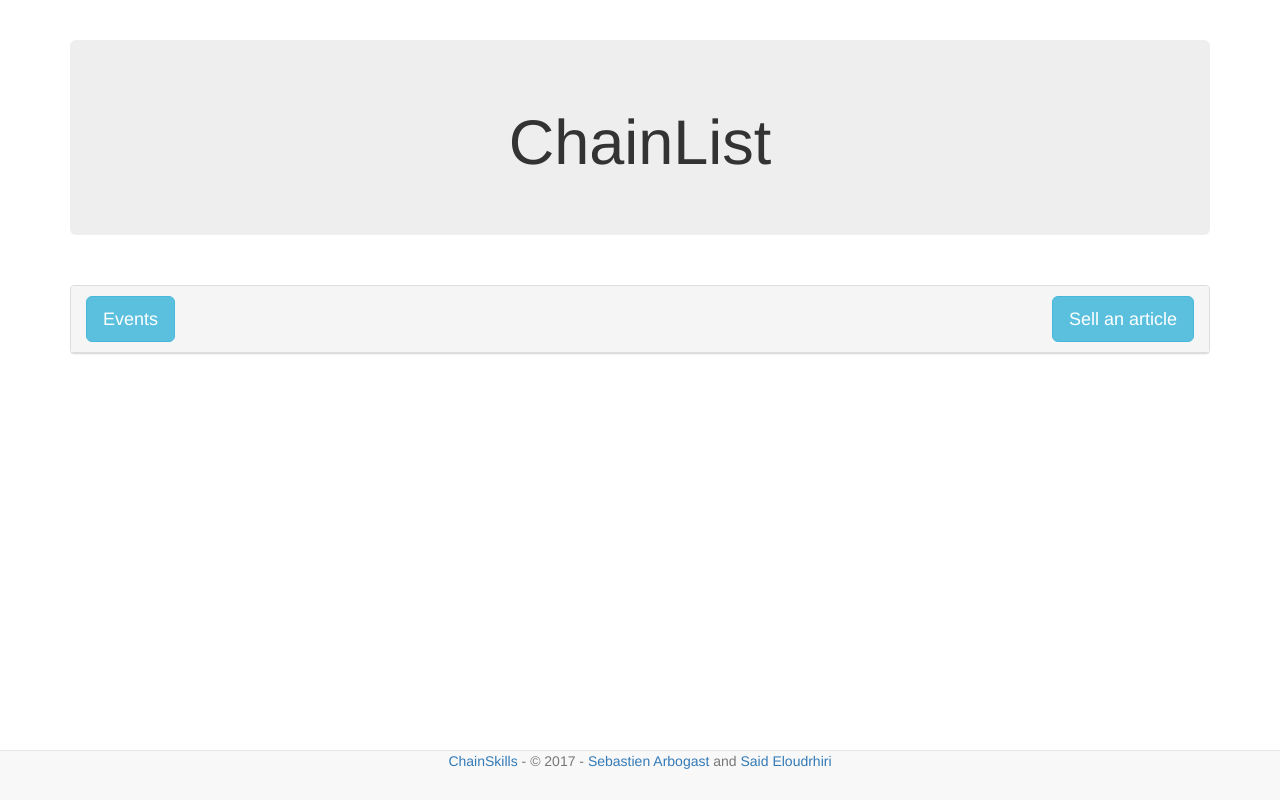
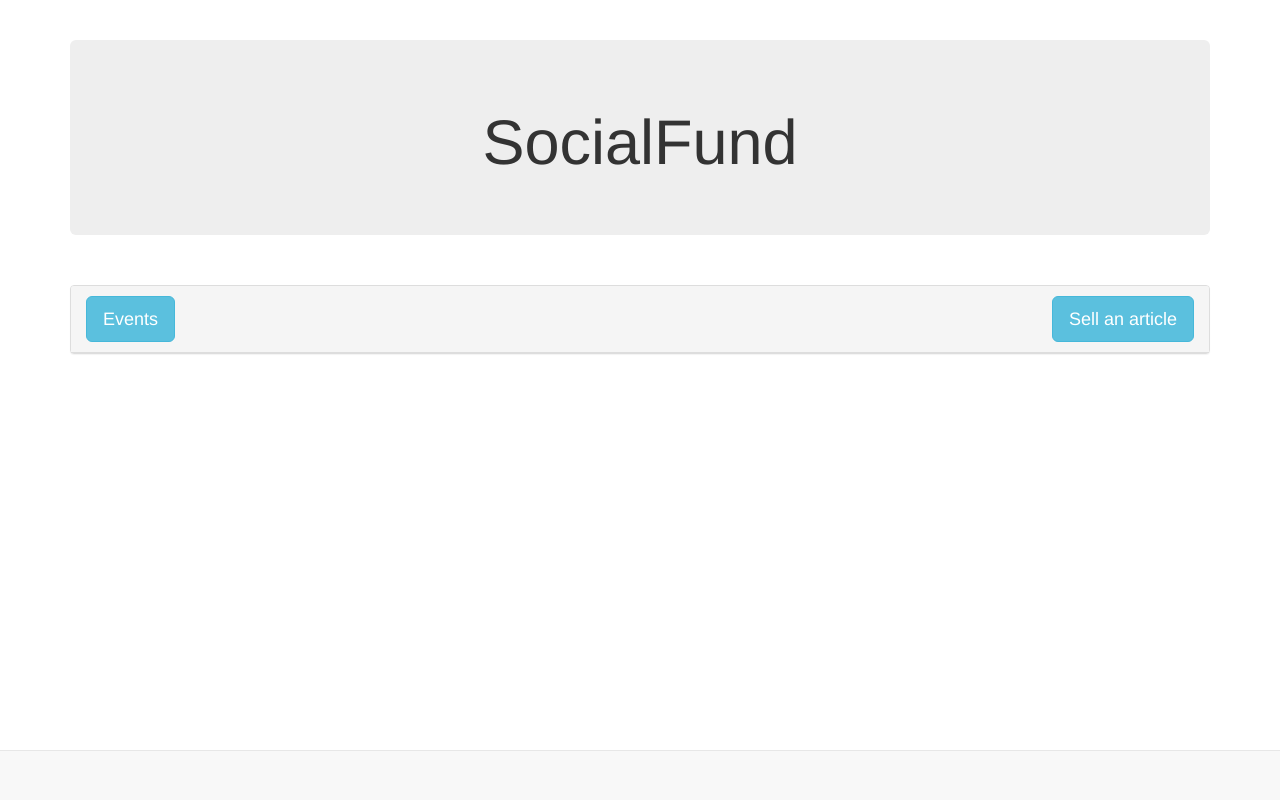
Before and after one commit to nepoche/socialfund, a website: page src/index.html in a window 1280 px wide. Drawn offline with nearby package versions, Linux system fonts and the light colour scheme; files whose address does not match are found by name.

Commit message:
cleaned up frontend

```diff
--- a/package.json
+++ b/package.json
@@ -14,5 +14,8 @@
   "license": "ISC",
   "devDependencies": {
     "lite-server": "^2.3.0"
+  },
+  "dependencies": {
+    "testrpc": "0.0.1"
   }
 }
--- a/src/index.html
+++ b/src/index.html
@@ -6,7 +6,7 @@
   <meta http-equiv="X-UA-Compatible" content="IE=edge">
   <meta name="viewport" content="width=device-width, initial-scale=1">
   <!-- The above 3 meta tags *must* come first in the head; any other head content must come *after* these tags -->
-  <title>ChainList from ChainSkills</title>
+  <title></title>
 
   <!-- Bootstrap -->
   <link href="css/bootstrap.min.css" rel="stylesheet">
@@ -26,7 +26,7 @@
 <body>
   <div class="container">
     <div class="jumbotron text-center">
-      <h1>ChainList</h1>
+      <h1>SocialFund</h1>
     </div>
 
     <div class="col-md-12" id="article-list">
@@ -115,7 +115,7 @@
   <div id="footer" class="container">
     <nav class="navbar navbar-default navbar-fixed-bottom">
       <div class="navbar-inner navbar-content-center text-center">
-        <p class="text-muted" credit><a href="http://chainskills.com">ChainSkills</a> - &copy; 2017 - <a href="https://twitter.com/sarbogast">Sebastien Arbogast</a> and <a href="https://twitter.com/eloudsa">Said Eloudrhiri</a></p>
+        <!--<p class="text-muted" credit><a href="http://chainskills.com">ChainSkills</a> - &copy; 2017 - <a href="https://twitter.com/sarbogast">Sebastien Arbogast</a> and <a href="https://twitter.com/eloudsa">Said Eloudrhiri</a></p>-->
       </div>
     </nav>
   </div>
```
Also changed, not shown: 1 other file.
